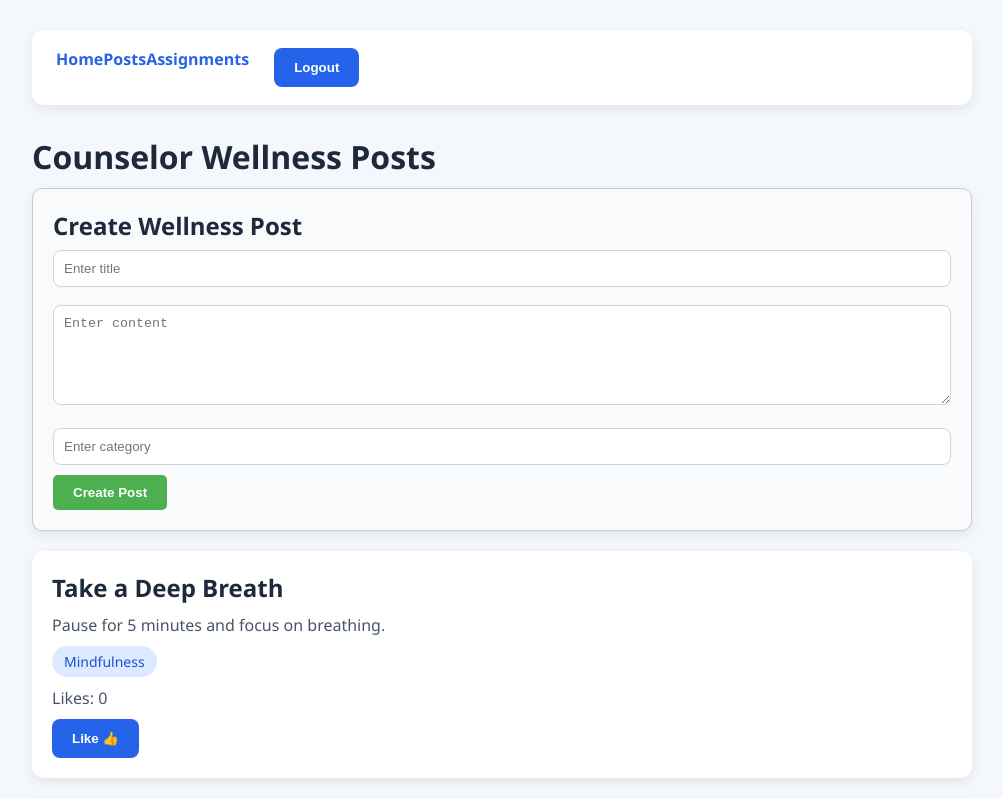
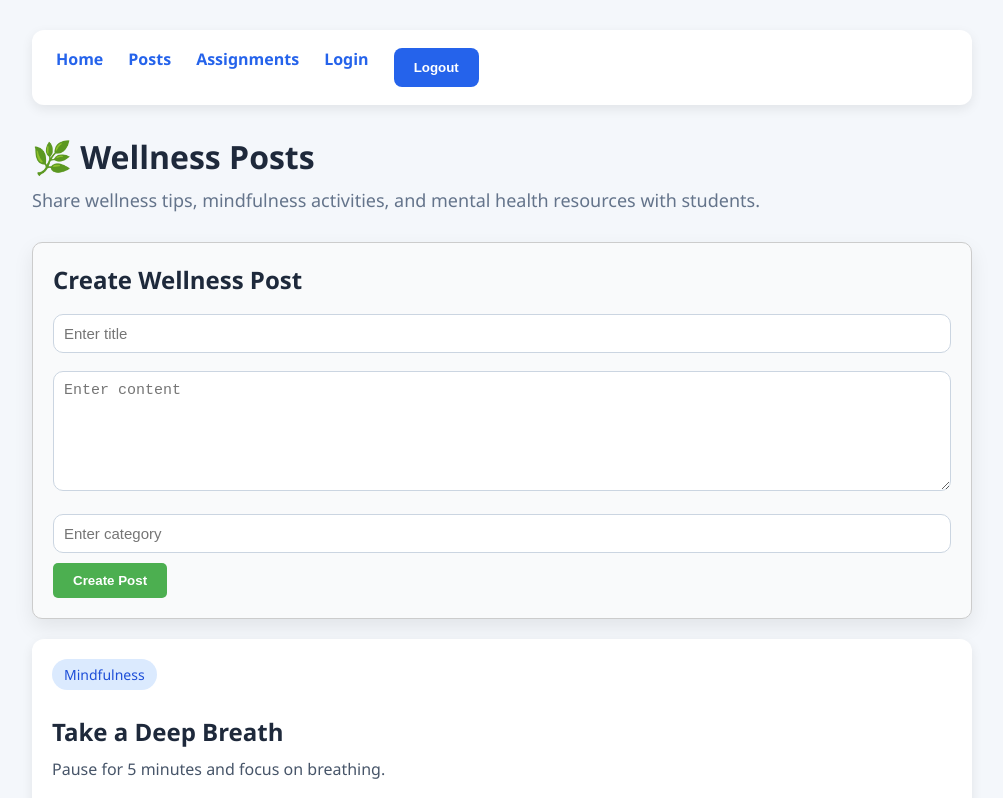
Before and after one commit to nephi144/learn-frontend, a React (Vite) app: page /posts in a window 1280 px wide. Shown: the top 798 px of the page, without its empty margins (138-1141 px from the left). Built offline with nearby package versions, Linux system fonts and the light colour scheme; sample sign-in values are in the browser's storage.

Commit message:
Enhanced the UI for the for the front-end

```diff
--- a/src/components/AssignmentCard.jsx
+++ b/src/components/AssignmentCard.jsx
@@ -1,4 +1,5 @@
 function AssignmentCard(props) {
+
   return (
     <div className="card">
 
@@ -6,24 +7,19 @@ function AssignmentCard(props) {
 
       <p>{props.description}</p>
 
+      <div className="assignment-info">
+
         <p>
-        <strong>Assigned To:</strong>
-        {" "}
-        {props.assignedTo}
+          👤 {props.assignedTo}
         </p>
 
         <p>
-        <strong>Due Date:</strong>
-        {" "}
-        {props.dueDate}
+          📅 {props.dueDate}
         </p>
 
-      <button
-        className="btn"
-        onClick={() => props.deleteAssignment(props.id)}
-      >
-        Delete
-      </button>
+      </div>
+
+      <div className="card-actions">
 
         <button
           className="btn"
@@ -34,8 +30,18 @@ function AssignmentCard(props) {
           Edit
         </button>
 
+        <button
+          className="btn-danger"
+          onClick={() =>
+            props.deleteAssignment(props.id)
+          }
+        >
+          Delete
+        </button>
+
       </div>
 
+    </div>
   )
 }
 
--- a/src/components/CreateAssignmentForm.jsx
+++ b/src/components/CreateAssignmentForm.jsx
@@ -27,40 +27,51 @@ function CreateAssignmentForm({ addAssignment }) {
   return (
     <form
       onSubmit={handleSubmit}
-      style={{
-        border: "1px solid #ccc",
-        padding: "20px",
-        borderRadius: "10px",
-        marginBottom: "20px",
-      }}
+      className="form-card"
     >
-      <h2>Create Assignment</h2>
+
+      <h2>Create Wellness Assignment</h2>
+
+      <p className="form-subtitle">
+        Assign wellness activities to students and
+        encourage healthy habits.
+      </p>
+
+      <label>
+        Assignment Title
+      </label>
 
       <input
         type="text"
-        placeholder="Assignment Title"
+        placeholder="Example: 30 Minute Walk"
         value={title}
         onChange={(e) => setTitle(e.target.value)}
       />
 
-      <br /><br />
+      <label>
+        Description
+      </label>
 
       <textarea
-        placeholder="Description"
+        placeholder="Describe the assignment..."
         value={description}
         onChange={(e) => setDescription(e.target.value)}
       />
 
-      <br /><br />
+      <label>
+        Student ID
+      </label>
 
       <input
         type="text"
-        placeholder="Student ID"
+        placeholder="Student001"
         value={assignedTo}
         onChange={(e) => setAssignedTo(e.target.value)}
       />
 
-      <br /><br />
+      <label>
+        Due Date
+      </label>
 
       <input
         type="date"
@@ -68,11 +79,13 @@ function CreateAssignmentForm({ addAssignment }) {
         onChange={(e) => setDueDate(e.target.value)}
       />
 
-      <br /><br />
-
-      <button type="submit">
+      <button
+        type="submit"
+        className="btn"
+      >
         Create Assignment
       </button>
+
     </form>
   )
 }
--- a/src/components/Navbar.jsx
+++ b/src/components/Navbar.jsx
@@ -6,28 +6,21 @@ function Navbar() {
 
     localStorage.removeItem("token")
 
-    window.location.href =
-      "/login"
+    alert("Logged Out")
+
+    window.location.href = "/login"
   }
 
   return (
     <nav className="navbar">
 
-      <div>
+      <Link to="/">Home</Link>
 
-        <Link to="/">
-          Home
-        </Link>
+      <Link to="/posts">Posts</Link>
 
-        <Link to="/posts">
-          Posts
-        </Link>
+      <Link to="/assignments">Assignments</Link>
 
-        <Link to="/assignments">
-          Assignments
-        </Link>
-
-      </div>
+      <Link to="/login">Login</Link>
 
       <button
         className="btn"
--- a/src/components/PostCard.jsx
+++ b/src/components/PostCard.jsx
@@ -7,22 +7,30 @@ function PostCard(props) {
   return (
     <div className="card">
 
+      <div className="card-header">
+
+        <span className="tag">
+          {props.category}
+        </span>
+
+      </div>
+
       <h2>{props.title}</h2>
 
       <p>{props.content}</p>
 
-      <span className="tag">
-        {props.category}
-      </span>
+      <div className="card-footer">
 
-      <p>Likes: {likes}</p>
+        <p>❤️ {likes} Likes</p>
 
-      <button
-        className="btn"
-        onClick={() => setLikes(likes + 1)}
-      >
-        Like 👍
-      </button>
+        <button
+          className="btn"
+          onClick={() => setLikes(likes + 1)}
+        >
+          Like
+        </button>
+
+      </div>
 
     </div>
   )
--- a/src/index.css
+++ b/src/index.css
@@ -194,3 +194,162 @@ a:hover {
 .feature-list li {
   margin-bottom: 12px;
 }
+
+.page-header {
+  margin-bottom: 30px;
+}
+
+.page-description {
+  color: #64748b;
+  font-size: 18px;
+  margin-top: 10px;
+}
+
+.posts-grid {
+  display: grid;
+  gap: 20px;
+}
+
+.card-header {
+  margin-bottom: 15px;
+}
+
+.card-footer {
+  margin-top: 20px;
+
+  display: flex;
+
+  justify-content: space-between;
+
+  align-items: center;
+}
+
+.assignment-info {
+  margin-top: 15px;
+  color: #64748b;
+}
+
+.card-actions {
+  margin-top: 20px;
+
+  display: flex;
+
+  gap: 10px;
+}
+
+.btn-danger {
+  background-color: #ef4444;
+
+  color: white;
+
+  border: none;
+
+  padding: 12px 20px;
+
+  border-radius: 8px;
+
+  cursor: pointer;
+}
+
+.btn-danger:hover {
+  background-color: #dc2626;
+}
+
+.form-card {
+  background: white;
+
+  padding: 25px;
+
+  border-radius: 12px;
+
+  margin-bottom: 25px;
+
+  box-shadow: 0 4px 12px rgba(0,0,0,0.08);
+}
+
+.form-card h2 {
+  margin-bottom: 20px;
+}
+
+.form-card input,
+.form-card textarea {
+  width: 100%;
+
+  padding: 12px;
+
+  border: 1px solid #cbd5e1;
+
+  border-radius: 8px;
+
+  margin-bottom: 15px;
+}
+.form-card {
+  background: white;
+
+  padding: 30px;
+
+  border-radius: 16px;
+
+  margin-bottom: 30px;
+
+  box-shadow: 0 8px 20px rgba(0,0,0,0.08);
+}
+
+.form-card h2 {
+  margin-bottom: 10px;
+
+  color: #1e293b;
+}
+
+.form-subtitle {
+  color: #64748b;
+
+  margin-bottom: 25px;
+}
+
+.form-card label {
+  display: block;
+
+  margin-bottom: 8px;
+
+  margin-top: 15px;
+
+  font-weight: 600;
+
+  color: #334155;
+}
+
+.form-card input,
+.form-card textarea {
+  width: 100%;
+
+  padding: 12px;
+
+  border: 1px solid #cbd5e1;
+
+  border-radius: 10px;
+
+  margin-bottom: 10px;
+
+  font-size: 15px;
+}
+
+.form-card textarea {
+  min-height: 120px;
+
+  resize: vertical;
+}
+
+.form-card input:focus,
+.form-card textarea:focus {
+  outline: none;
+
+  border-color: #2563eb;
+
+  box-shadow: 0 0 0 3px rgba(37, 99, 235, 0.15);
+}
+.section-title {
+  margin-bottom: 20px;
+
+  color: #1e293b;
+}
--- a/src/pages/AssignmentsPage.jsx
+++ b/src/pages/AssignmentsPage.jsx
@@ -61,20 +61,31 @@ function editAssignment(id) {
   setAssignments(updatedAssignments)
 }
 return (
-    <div
-      style={{
-        padding: "20px",
-        maxWidth: "900px",
-        margin: "0 auto",
-      }}
-    >
+  <div className="container">
+
     <Navbar />
 
-      <h1>Assignments</h1>
+<div className="page-header">
+
+  <h1 className="page-title">
+    🎯 Student Assignments
+  </h1>
+
+  <p className="page-description">
+    Create wellness activities and monitor student participation.
+  </p>
+
+</div>
 
 <CreateAssignmentForm
   addAssignment={addAssignment}
 />
+
+<h2 className="section-title">
+  Active Assignments
+</h2>
+
+<div className="posts-grid">
 
   {assignments.map((assignment) => (
     <AssignmentCard
@@ -85,8 +96,12 @@ function editAssignment(id) {
       assignedTo={assignment.assignedTo}
       dueDate={assignment.dueDate}
       deleteAssignment={deleteAssignment}
+      editAssignment={editAssignment}
     />
   ))}
+
+</div>
+
   </div>
 )
 
--- a/src/pages/HomePage.jsx
+++ b/src/pages/HomePage.jsx
@@ -9,7 +9,7 @@ function HomePage() {
       <div className="hero">
 
         <h1 className="hero-title">
-          🌿 Welcome to Amping
+           Welcome to Amping
         </h1>
 
         <p className="hero-subtitle">
--- a/src/pages/PostsPage.jsx
+++ b/src/pages/PostsPage.jsx
@@ -50,18 +50,27 @@ function PostsPage() {
     ])
   }
 
-  return (
-    <div className="container">
+return (
+  <div className="container">
 
-      <Navbar />
+    <Navbar />
 
-      {error && <p>{error}</p>}
+    <div className="page-header">
 
       <h1 className="page-title">
-        Counselor Wellness Posts
+        🌿 Wellness Posts
       </h1>
 
-      <CreatePostForm addPost={addPost} />
+      <p className="page-description">
+        Share wellness tips, mindfulness activities,
+        and mental health resources with students.
+      </p>
+
+    </div>
+
+    <CreatePostForm addPost={addPost} />
+
+    <div className="posts-grid">
 
       {posts.map((post) => (
         <PostCard
@@ -73,7 +82,9 @@ function PostsPage() {
       ))}
 
     </div>
-  )
+
+  </div>
+)
 }
 
 export default PostsPage
```
Lines whose indentation alone changed are shown as unchanged.
